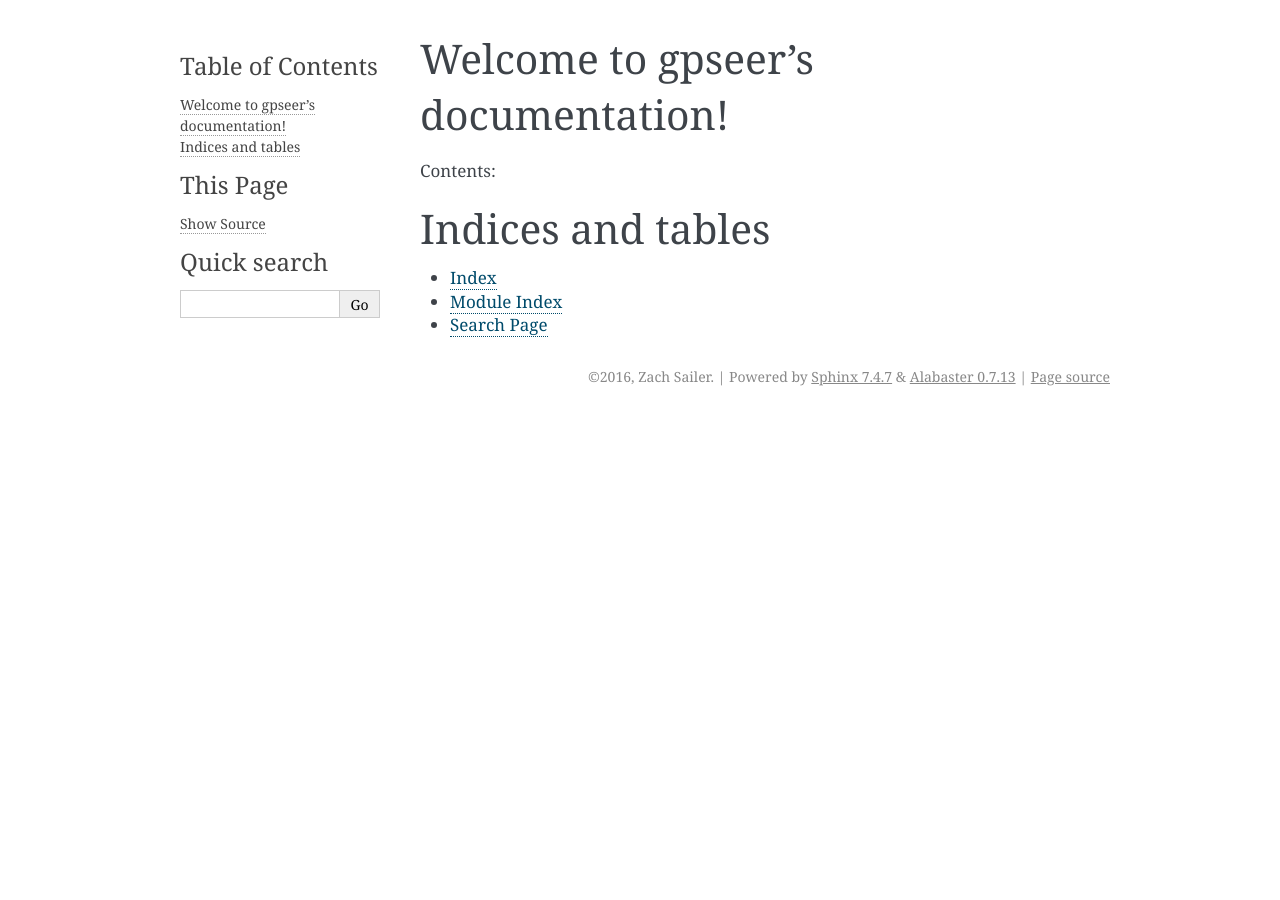
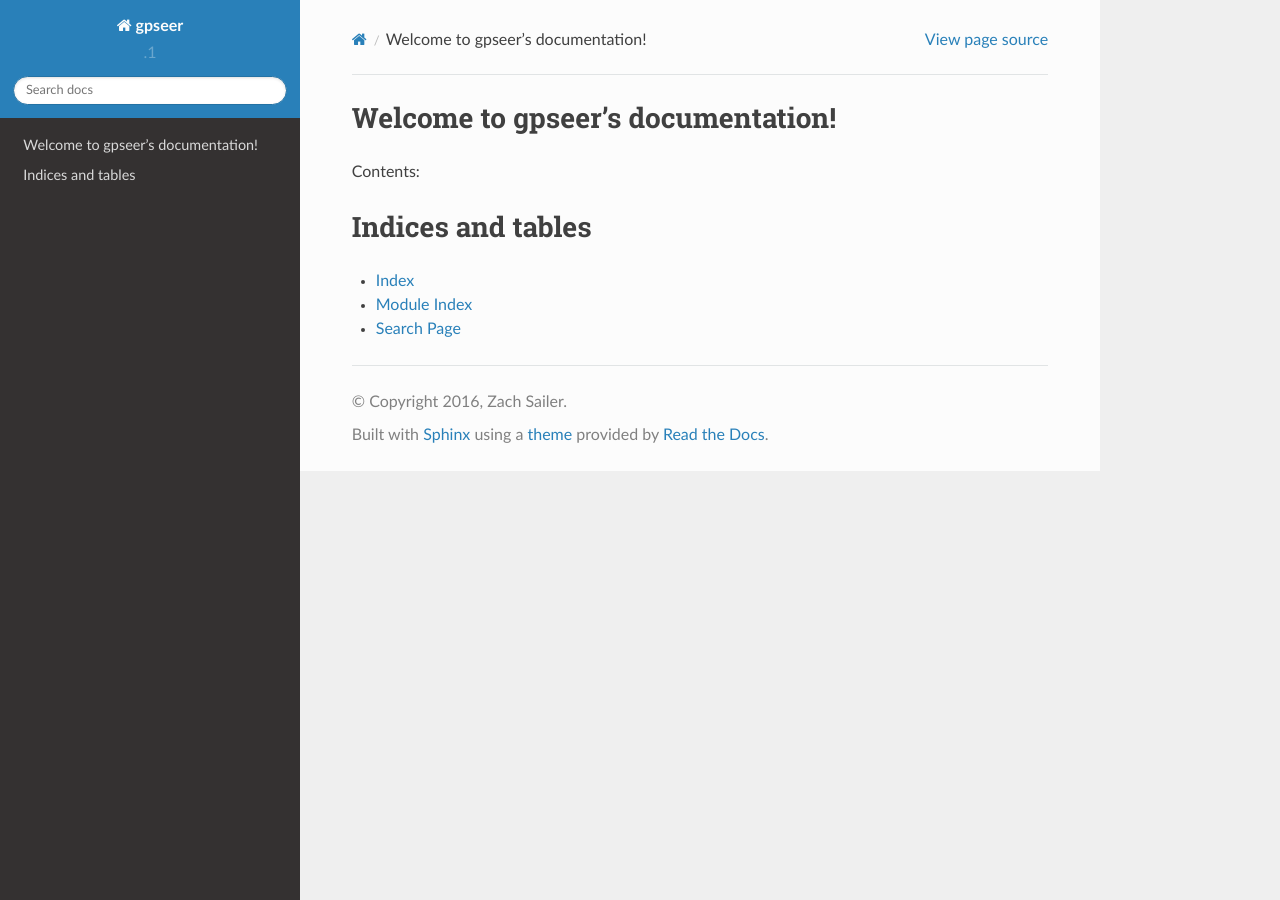
Before and after one commit to harmslab/gpseer, a Sphinx documentation site: the page built from docs/index.rst, in a window 1280 px wide. Built offline with Sphinx 7.4.7 and the Read the Docs theme 2.0.0, drawn with Linux system fonts in a browser that asks for light colours; part of the change alters nothing that is shown.

```diff
--- a/docs/conf.py
+++ b/docs/conf.py
@@ -13,12 +13,49 @@
 # All configuration values have a default; values that are commented out
 # serve to show the default.
 
+import sys
+import os
+
+# importing modules with weird dependencies
+try:
+    from mock import Mock as MagicMock
+except ImportError:
+    from unittest.mock import MagicMock
+
+class Mock(MagicMock):
+    @classmethod
+    def __getattr__(cls, name):
+            return Mock()
+
+MOCK_MODULES = ['numpy','scipy',
+    'scikit-learn',
+    'nose.tools',
+    'nose',
+    'sklearn',
+    'sklearn.linear_model',
+    'scipy.optimize',
+    'scipy.misc',
+    'scipy.stats',
+    'networkx',
+    'ipython',
+    'ipywidgets',
+    'jupyter',
+    'notebook',
+    'matplotlib.pyplot',
+    'matplotlib.cbook',
+    'matplotlib',
+    'sklearn.decomposition',
+    'sklearn.decomposition.PCA',
+    'sklearn.metrics',
+    'Cython.Build',
+    'epistasis.decomposition'
+]
+sys.modules.update((mod_name, Mock()) for mod_name in MOCK_MODULES)
+
 # If extensions (or modules to document with autodoc) are in another directory,
 # add these directories to sys.path here. If the directory is relative to the
 # documentation root, use os.path.abspath to make it absolute, like shown here.
 #
-# import os
-# import sys
 # sys.path.insert(0, os.path.abspath('.'))
 
 # -- General configuration ------------------------------------------------
@@ -124,7 +161,7 @@ todo_include_todos = False
 # The theme to use for HTML and HTML Help pages.  See the documentation for
 # a list of builtin themes.
 #
-html_theme = 'alabaster'
+html_theme = 'sphinx_rtd_theme'
 
 # Theme options are theme-specific and customize the look and feel of a theme
 # further.  For a list of options available for each theme, see the
@@ -341,3 +378,16 @@ texinfo_documents = [
 # If true, do not generate a @detailmenu in the "Top" node's menu.
 #
 # texinfo_no_detailmenu = False
+
+
+# Napoleon settings
+napoleon_google_docstring = False
+napoleon_numpy_docstring = True
+napoleon_include_private_with_doc = False
+napoleon_include_special_with_doc = True
+napoleon_use_admonition_for_examples = True
+napoleon_use_admonition_for_notes = False
+napoleon_use_admonition_for_references = False
+napoleon_use_ivar = False
+napoleon_use_param = True
+napoleon_use_rtype = True
```
